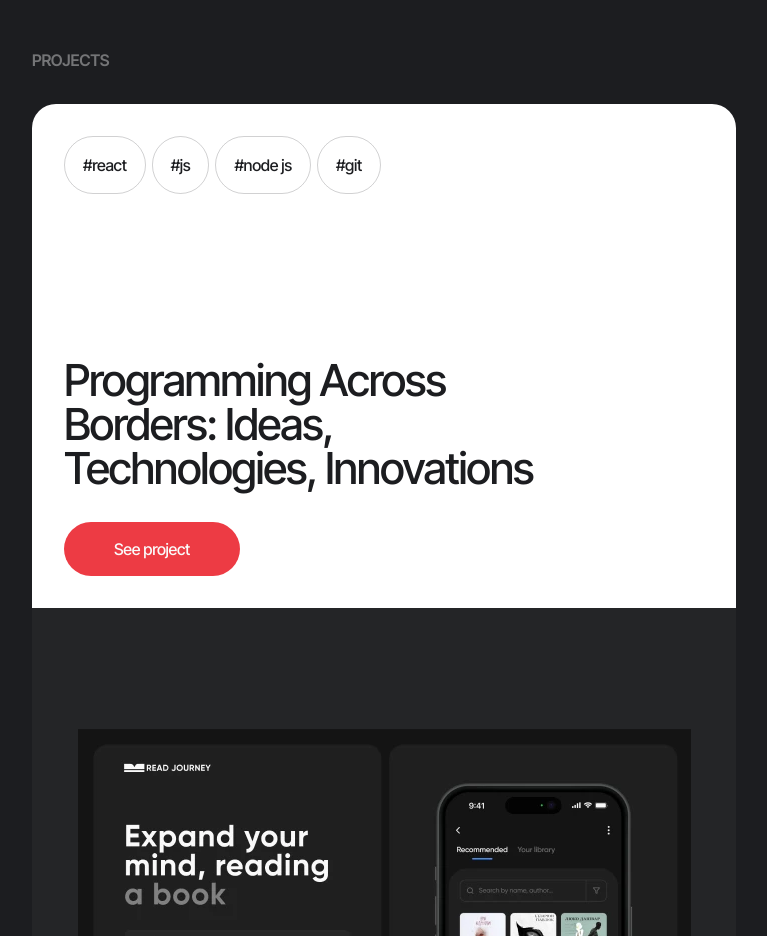
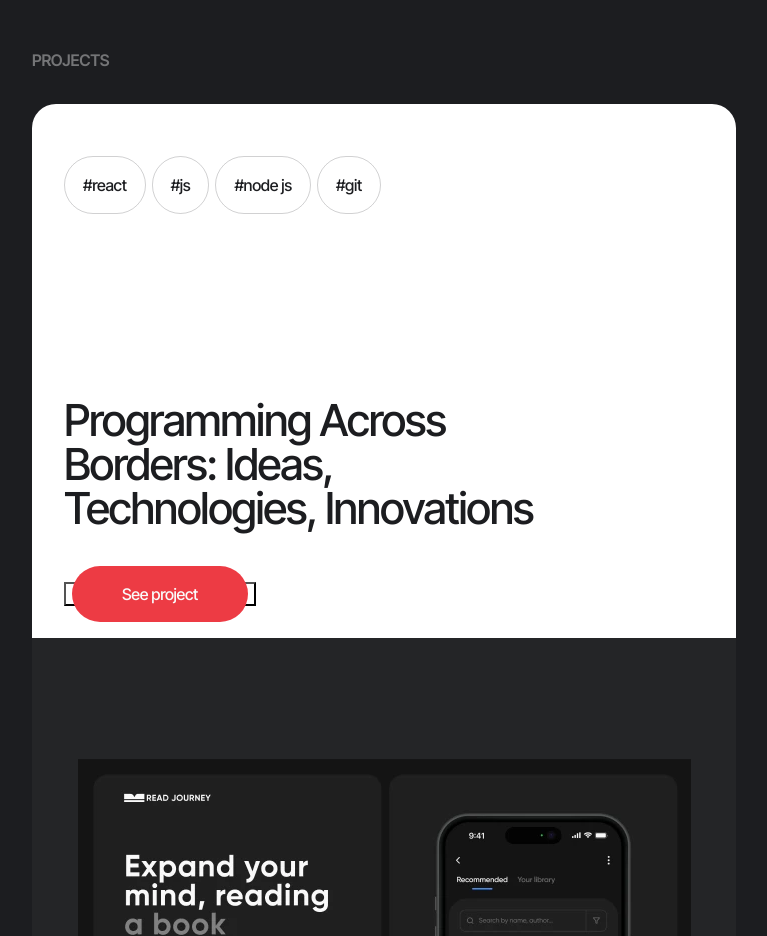
Before and after one commit to Cassel444/project-A1b2C3d4, a website built with Vite: page src/index.html in a window 1280 px wide. Shown: the part 4640-5576 px from the top of the page, without its empty margins (256-1023 px from the left). Built offline with nearby package versions, Linux system fonts and the light colour scheme; no server answers; files whose address does not match are found by name; what accordion-js, izitoast would draw is missing.

Commit message:
Update projects.css

```diff
--- a/src/css/projects.css
+++ b/src/css/projects.css
@@ -45,7 +45,7 @@
     margin-bottom: 132px;
   }
 
-  .project-card-info-list-item .project-button {
+  .project-card-info-list-item .project-button-link {
     padding: 18px 50px;
   }
 }
@@ -107,24 +107,6 @@
   letter-spacing: -0.72px;
 }
 
-.project-button {
-  padding: 13px 32px;
-  border-radius: 60px;
-  color: #fafafa;
-  border: 0;
-  background-color: var(--change-color);
-  transition: background-color 250ms cubic-bezier(0.4, 0, 0.2, 1),
-    scale 250ms cubic-bezier(0.4, 0, 0.2, 1),
-    box-shadow 500ms cubic-bezier(0.4, 0, 0.2, 1);
-}
-
-.project-button:hover,
-.project-button:focus {
-  box-shadow: 0 0px 15px var(--hover-color);
-  background-color: var(--hover-color);
-  scale: 1.03;
-}
-
 .project-card-img-list-item {
   padding: 100px 16px;
 }
@@ -170,7 +152,27 @@
 }
 
 .project-button-link {
+  padding: 13px 32px;
+  border-radius: 60px;
+  color: #fafafa;
+  border: 0;
+  background-color: var(--change-color);
+  transition: background-color 250ms cubic-bezier(0.4, 0, 0.2, 1),
+    scale 250ms cubic-bezier(0.4, 0, 0.2, 1),
+    box-shadow 500ms cubic-bezier(0.4, 0, 0.2, 1);
+
   font-size: 16px;
   font-weight: 500;
   letter-spacing: -0.32px;
 }
+
+.project-button-link:hover,
+.project-button-link:focus {
+  box-shadow: 0 0px 15px var(--hover-color);
+  background-color: var(--hover-color);
+  scale: 1.03;
+}
+
+.project-card-info-list-item {
+  margin-top: 20px;
+}
```
